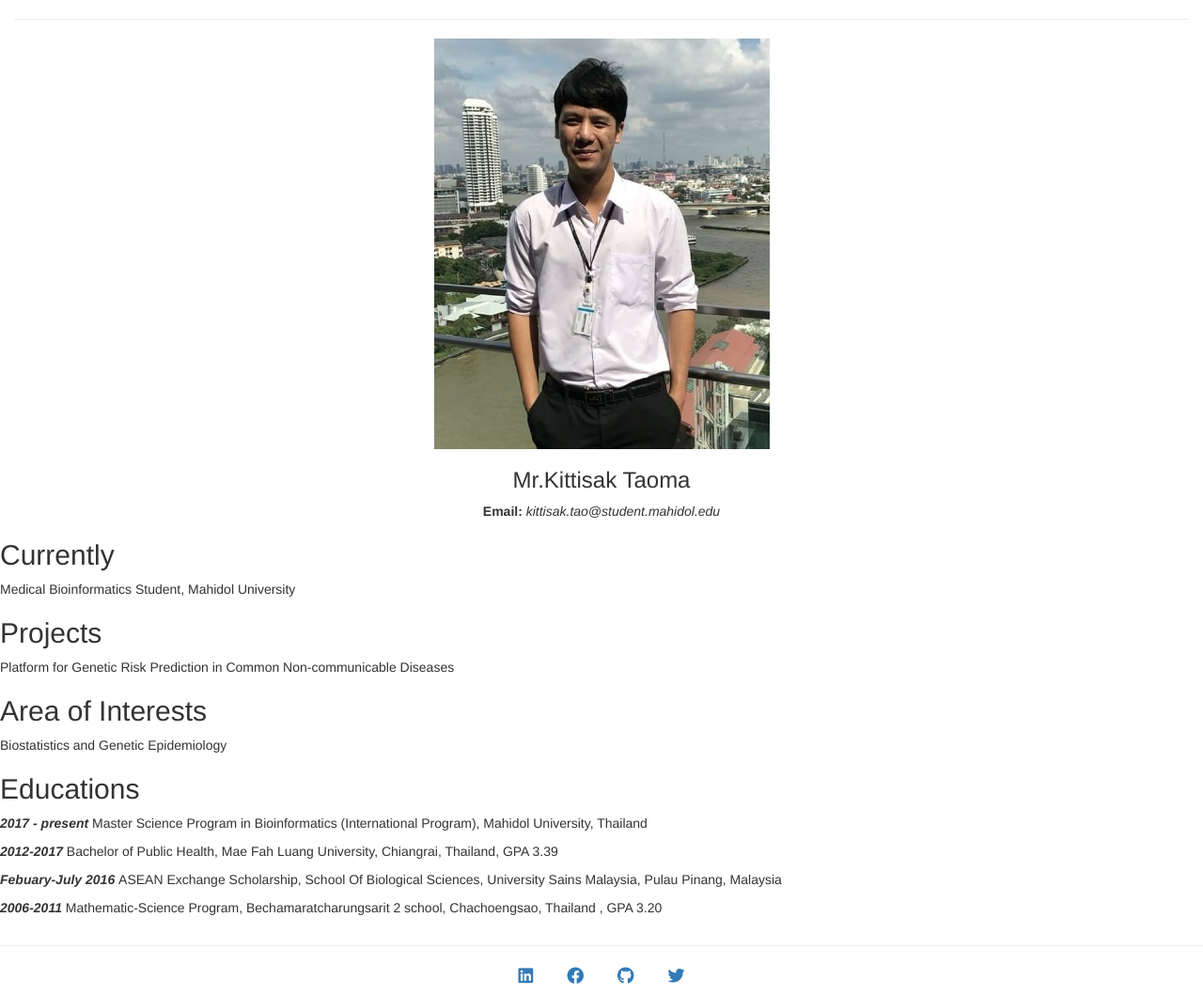
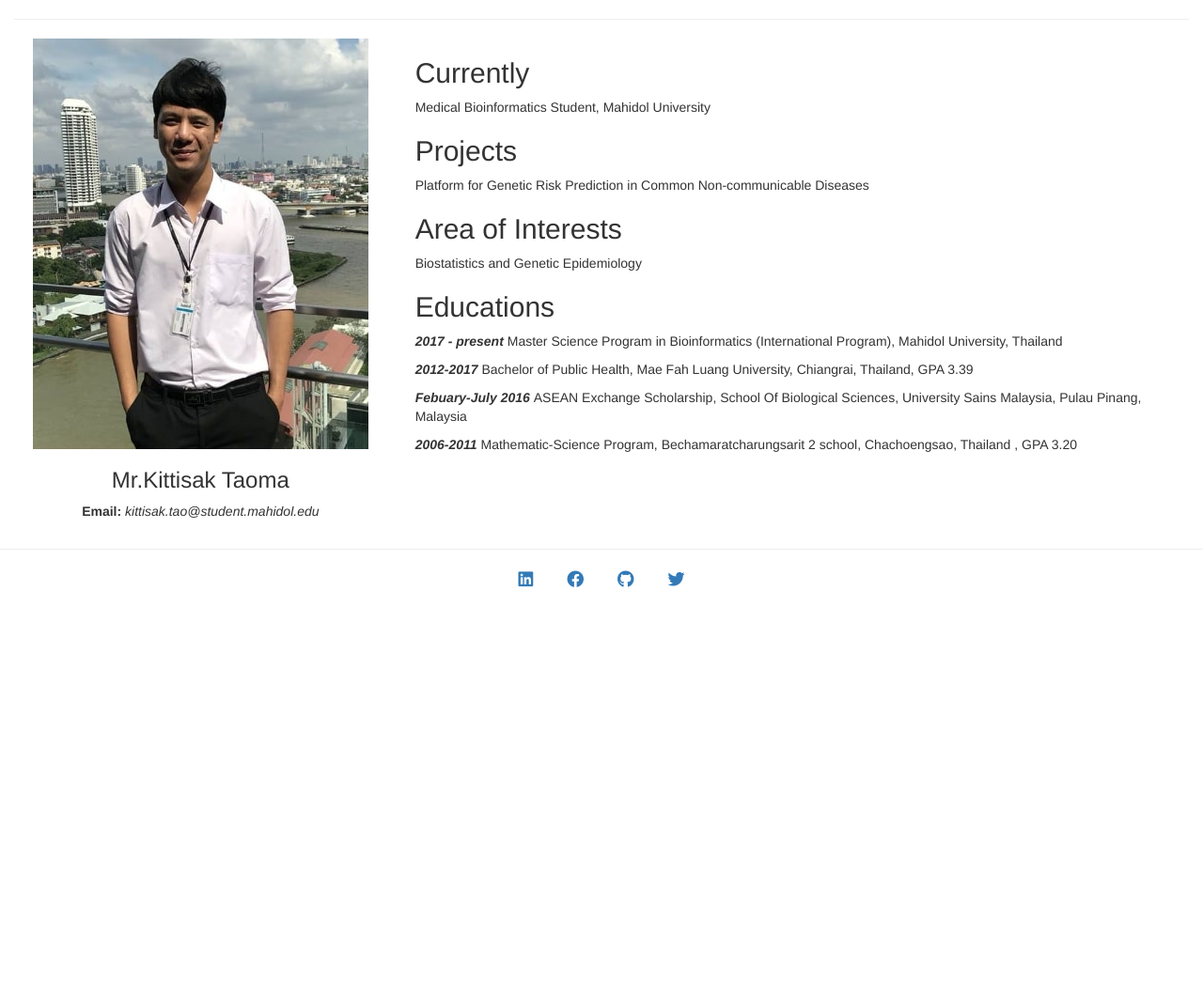
Before and after one commit to kittisaktaoma/yCV, a Jekyll site: the page built from index.md, in a window 1280 px wide. Shown: the whole page at 94% size. Built offline with Jekyll 4.4.1, drawn with Linux system fonts in a browser that asks for light colours; nearby versions of some CDN libraries; after the commit the page ends 900 px from its top, so only the background shows below that.

Commit message:
Update page.html

```diff
--- a/_layouts/page.html
+++ b/_layouts/page.html
@@ -5,14 +5,14 @@ layout: default
 <div class="container-fluid">
   <hr>
       <div class="row">
-          <div class="col-*-4">
+          <div class="col-md-4">
             <div class="text-center">
               <img src="{{ site.url}}/{{ site.baseurl }}/images/profile.jpg" alt="profile picture" class="rounded">
             </div>
             <h3 style="text-align: center;">{{site.name}}</h3>
             <p style="text-align: center;"><b>Email:</b> <i>{{site.Email}}</i></p>
           </div>
-          <div class="col-*-8">
+          <div class="col-md-8">
             {{site.posts}}
           </div>
       </div>
```
